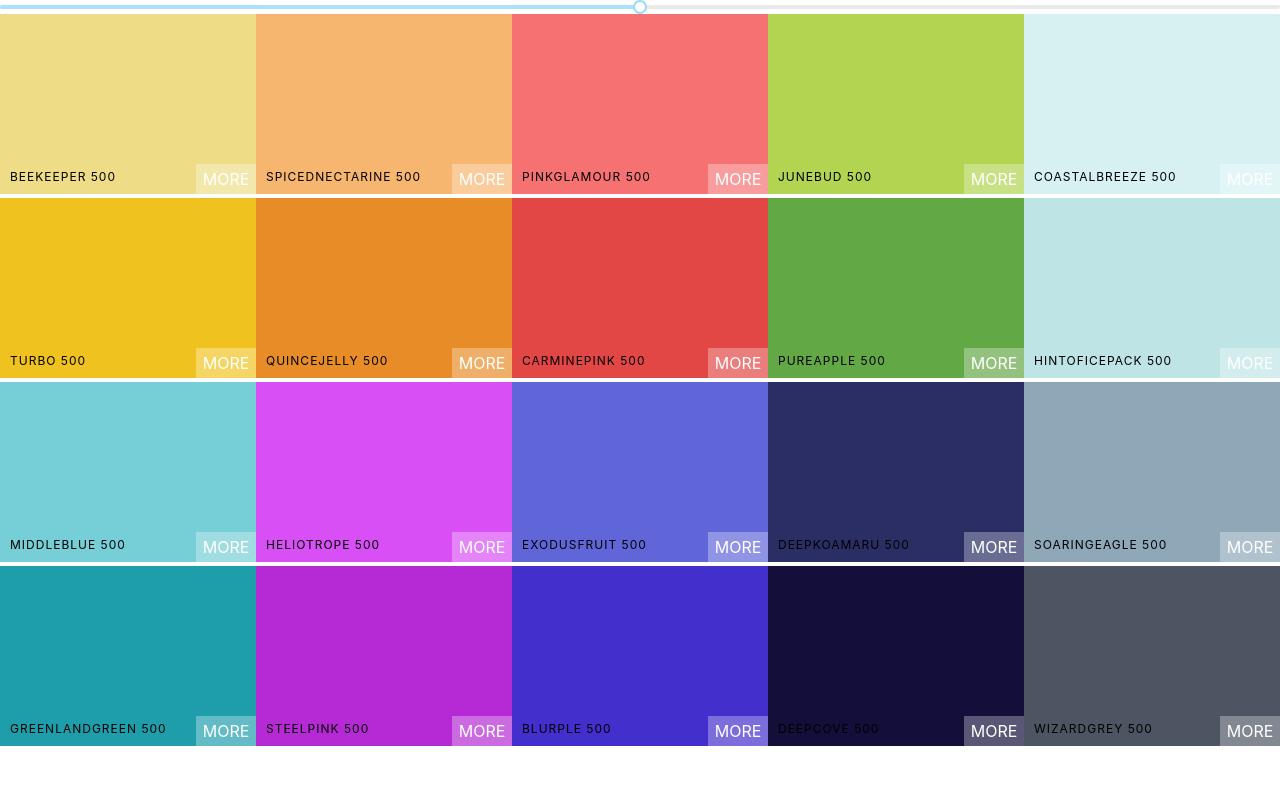
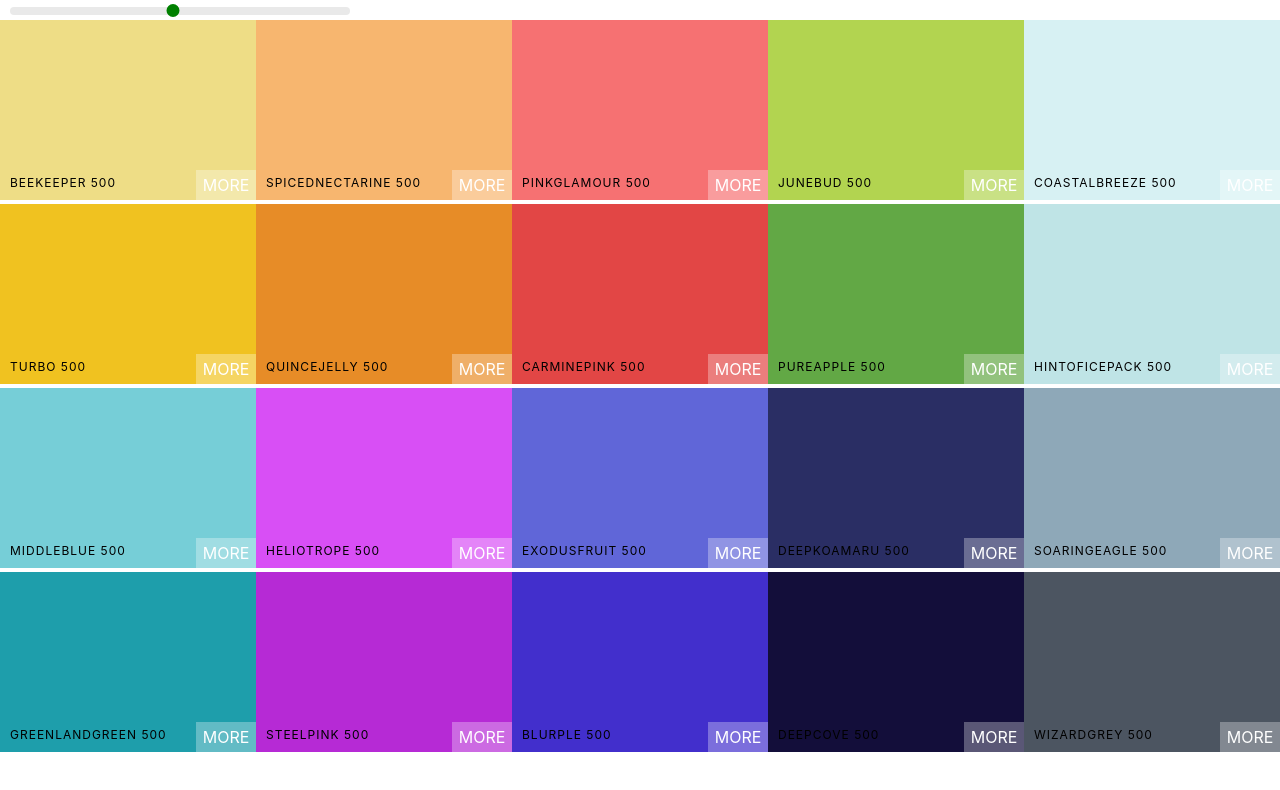
Before and after one commit to eag58914/color-picker-app, a React (Create React App) app: page / in a window 1280 px wide. Shown: the top 790 px of the page. Built offline with nearby package versions, Linux system fonts and the light colour scheme.

Commit message:
styled css for style bar

```diff
--- a/src/Palette.css
+++ b/src/Palette.css
@@ -5,3 +5,30 @@
     height: 90%;
 
 }
+
+.slider{
+    width: 340px;
+    margin: 0 10px;
+    display: inline-block;
+}
+.rc-slider-track{
+    background-color: transparent;
+}
+.rc-slider-rail{
+    height: 8px;
+}
+.rc-slider-handle,
+.rc-slider-handle:active,
+.rc-slider-handle:focus,
+.rc-slider-handle:hover
+{
+
+    background-color: green;
+    outline: none;
+    border: 2px solid green;
+    box-shadow: none;
+    width: 13px;
+    height: 13px;
+    margin-left: -7px;
+    margin-top: -3px;
+}
--- a/src/Palette.js
+++ b/src/Palette.js
@@ -24,7 +24,9 @@
         ))
         return(
             <div className="Palette">
+                <div className="slider">
                 <Slider  defaultValue={level} min={100} max={900} step={100} onChange={this.changeLevel}/>
+                </div>
                 {/* NavBar goes here */}
               <div className="Palette-colors">
                 {colorBoxes}
```
